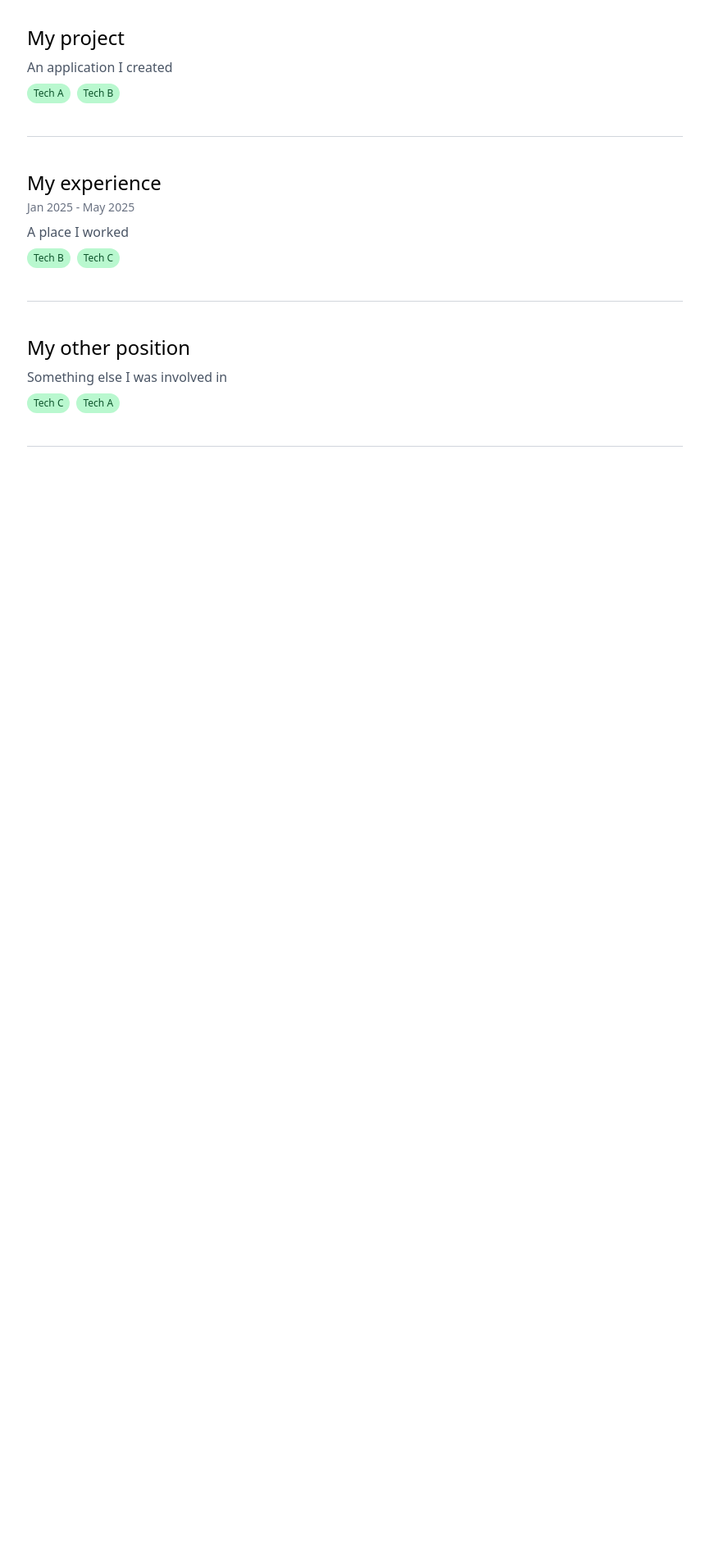
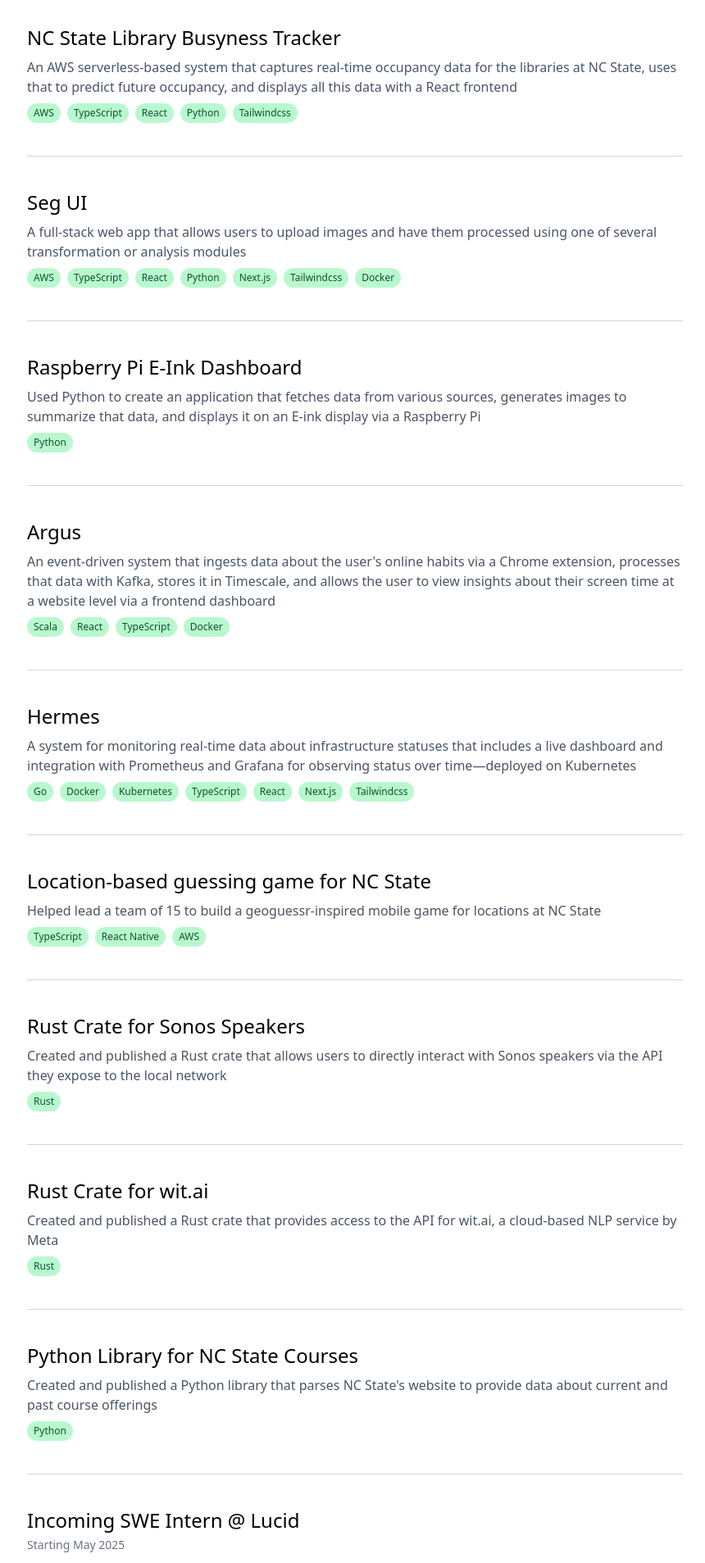
Before and after one commit to Brendon-Hablutzel/portfolio, a React (Vite) app: page /work in a window 1280 px wide. Shown: the part 160-2067 px from the top of the page at 82% size, without its empty margins (207-1067 px from the left). Before the commit the page ends 825 px from the top, so only its background shows below. Built offline with nearby package versions, Linux system fonts and the light colour scheme.

Commit message:
restore personal info

```diff
--- a/src/components/Works.tsx
+++ b/src/components/Works.tsx
@@ -39,6 +39,7 @@ const WorksComponent = () => {
     Object.fromEntries(tags.map((tag) => [tag, false]))
   )
 
+  // TODO: push queries and other filters into the url as query params
   const [searchQuery, setSearchQuery] = useState('')
 
   const [selectedType, setSelectedType] = useState<WorkType | ''>('')
@@ -137,7 +138,7 @@ const WorksComponent = () => {
               return (
                 <label
                   key={idx}
-                  className={`transition duration-150 ease-in-out ${tagSelected ? 'bg-gray-200  ' : ''} hover:cursor-pointer select-none border-[1px] border-black/20 py-0.5 px-2 rounded-xl`}
+                  className={`whitespace-nowrap transition duration-150 ease-in-out ${tagSelected ? 'bg-gray-200  ' : ''} hover:cursor-pointer select-none border-[1px] border-black/20 py-0.5 px-2 rounded-xl`}
                 >
                   <input
                     type="checkbox"
--- a/src/data.tsx
+++ b/src/data.tsx
@@ -2,7 +2,7 @@ import { JSX } from 'react'
 import GitHub from './svg/GitHub'
 import LinkedIn from './svg/LinkedIn'
 
-export const fullName = 'My Name'
+export const fullName = 'Brendon Hablutzel'
 
 export interface Position {
   name: string
@@ -11,11 +11,12 @@ export interface Position {
 
 export const currentPositions: Position[] = [
   {
-    name: 'A position',
-    url: 'https://google.com',
+    name: 'CS @ NC State',
+    url: 'https://csc.ncsu.edu',
   },
   {
-    name: 'Another position',
+    name: 'Incoming SWE Intern @ Lucid',
+    url: 'https://lucid.co',
   },
 ]
 
@@ -30,12 +31,12 @@ export interface Social {
 export const socials: Social[] = [
   {
     type: 'GitHub',
-    url: 'https://github.com',
+    url: 'https://github.com/Brendon-Hablutzel',
     iconComponent: <GitHub />,
   },
   {
     type: 'LinkedIn',
-    url: 'https://linkedin.com',
+    url: 'https://linkedin.com/in/brendon-hablutzel',
     iconComponent: <LinkedIn />,
   },
 ]
@@ -52,28 +53,156 @@ export interface Work {
 }
 
 export const works: Work[] = [
+  // projects:
   {
-    name: 'My project',
-    url: 'https://cloudflare.com',
-    description: 'An application I created',
+    name: 'NC State Library Busyness Tracker',
+    url: 'https://lib-occupancy.brendonhab.com/',
+    description:
+      'An AWS serverless-based system that captures real-time occupancy data for the libraries at NC State, uses that to predict future occupancy, and displays all this data with a React frontend',
     type: 'project',
-    tags: ['Tech A', 'Tech B'],
+    tags: ['AWS', 'TypeScript', 'React', 'Python', 'Tailwindcss'],
   },
   {
-    name: 'My experience',
-    dateRange: 'Jan 2025 - May 2025',
-    url: 'https://apple.com',
-    description: 'A place I worked',
-    type: 'experience',
-    tags: ['Tech B', 'Tech C'],
+    name: 'Seg UI',
+    url: 'https://seg-ui.brendonhab.com/',
+    description:
+      'A full-stack web app that allows users to upload images and have them processed using one of several transformation or analysis modules',
+    type: 'project',
+    tags: [
+      'AWS',
+      'TypeScript',
+      'React',
+      'Python',
+      'Next.js',
+      'Tailwindcss',
+      'Docker',
+    ],
   },
   {
-    name: 'My other position',
-    url: 'https://stackoverflow.com',
-    description: 'Something else I was involved in',
+    name: 'Raspberry Pi E-Ink Dashboard',
+    url: 'https://github.com/Brendon-Hablutzel/rpi-eink-dashboard',
+    description:
+      'Used Python to create an application that fetches data from various sources, generates images to summarize that data, and displays it on an E-ink display via a Raspberry Pi',
+    type: 'project',
+    tags: ['Python'],
+  },
+  {
+    name: 'Argus',
+    url: 'https://github.com/Brendon-Hablutzel/argus-backend',
+    description:
+      "An event-driven system that ingests data about the user's online habits via a Chrome extension, processes that data with Kafka, stores it in Timescale, and allows the user to view insights about their screen time at a website level via a frontend dashboard",
+    type: 'project',
+    tags: ['Scala', 'React', 'TypeScript', 'Docker'],
+  },
+  {
+    name: 'Hermes',
+    url: 'https://github.com/Brendon-Hablutzel/hermes',
+    description:
+      'A system for monitoring real-time data about infrastructure statuses that includes a live dashboard and integration with Prometheus and Grafana for observing status over time—deployed on Kubernetes',
+    type: 'project',
+    tags: [
+      'Go',
+      'Docker',
+      'Kubernetes',
+      'TypeScript',
+      'React',
+      'Next.js',
+      'Tailwindcss',
+    ],
+  },
+  {
+    name: 'Location-based guessing game for NC State',
+    url: 'https://github.com/NCSU-App-Development-Club/ncsuguessr',
+    description:
+      'Helped lead a team of 15 to build a geoguessr-inspired mobile game for locations at NC State',
+    type: 'project',
+    tags: ['TypeScript', 'React Native', 'AWS'],
+  },
+  {
+    name: 'Rust Crate for Sonos Speakers',
+    url: 'https://crates.io/crates/rusty-sonos',
+    description:
+      'Created and published a Rust crate that allows users to directly interact with Sonos speakers via the API they expose to the local network',
+    type: 'project',
+    tags: ['Rust'],
+  },
+  {
+    name: 'Rust Crate for wit.ai',
+    url: 'https://crates.io/crates/wit_ai_rs',
+    description:
+      'Created and published a Rust crate that provides access to the API for wit.ai, a cloud-based NLP service by Meta',
+    type: 'project',
+    tags: ['Rust'],
+  },
+  {
+    name: 'Python Library for NC State Courses',
+    url: 'https://pypi.org/project/ncsu-courses/',
+    description:
+      "Created and published a Python library that parses NC State's website to provide data about current and past course offerings",
+    type: 'project',
+    tags: ['Python'],
+  },
+  // experiences
+  {
+    name: 'Incoming SWE Intern @ Lucid',
+    dateRange: 'Starting May 2025',
+    url: 'https://lucid.go',
+    description:
+      'Will be working as a software engineering intern at Lucid Software during Summer 2025',
+    type: 'experience',
+    tags: [],
+  },
+  {
+    name: 'Fullstack Software Engineering Intern @ Epic Hire',
+    dateRange: 'Jan 2025 - Apr 2025',
+    url: 'https://epichire.com',
+    description:
+      'Used a variety of frontend and backend technologies to build user-facing features for 10,000+ students and employers',
+    type: 'experience',
+    tags: ['TypeScript', 'React', 'Next.js', 'Java', 'Spring Boot'],
+  },
+  {
+    name: 'Backend Software Engineering Intern @ Carpool.School',
+    dateRange: 'May 2024 - Aug 2024',
+    url: 'https://carpool.school',
+    description:
+      'Worked with AWS backend infrastructure to build out analytics and billing features',
+    type: 'experience',
+    tags: ['AWS', 'TypeScript'],
+  },
+  {
+    name: 'Software Development Researcher',
+    dateRange: 'Jan 2024 - Dec 2024',
+    url: 'https://research.csc.ncsu.edu/arglab/',
+    description:
+      'Contributed to an ongoing education-related research project by using Python to analyze student data, and improved the efficiency of the streaming-based Python backend',
+    type: 'experience',
+    tags: ['Python'],
+  },
+  // others
+  {
+    name: 'President of NC State App Development Club',
+    url: 'https://appdevncsu.notion.site/',
+    description:
+      'Currently the president of the mobile app development club at NC State',
     type: 'other',
-    tags: ['Tech C', 'Tech A'],
+    tags: ['TypeScript', 'React Native'],
   },
 ]
 
-export const tags = ['Tech A', 'Tech B', 'Tech C']
+export const tags = [
+  'TypeScript',
+  'React',
+  'Python',
+  'AWS',
+  'Go',
+  'Rust',
+  'Scala',
+  'React Native',
+  'Next.js',
+  'Tailwindcss',
+  'Kubernetes',
+  'Docker',
+  'Java',
+  'Spring Boot',
+]
```
